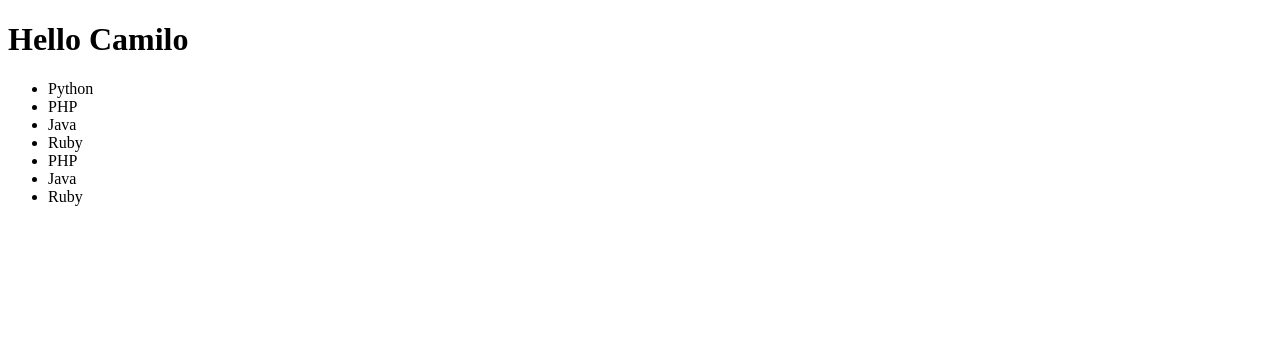
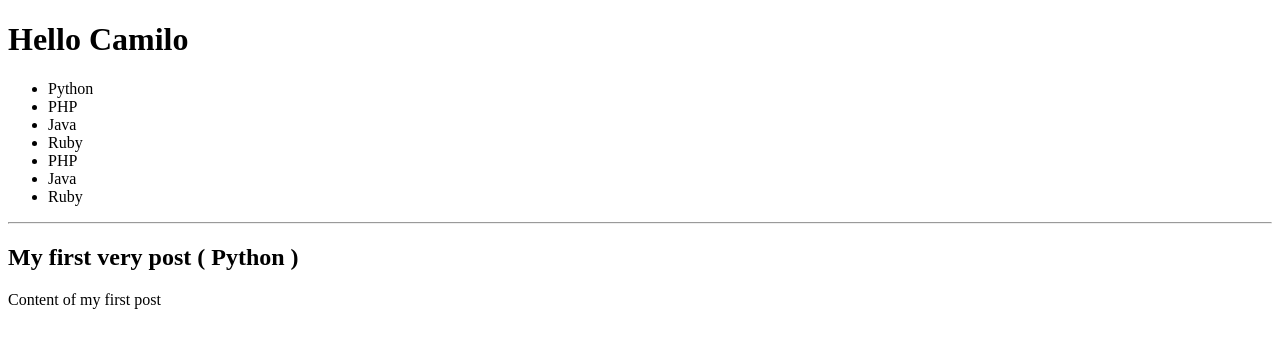
Before and after one commit to DotAmzi/Django-Basic-blog, a Django app: page /blog in a window 1280 px wide. Shown: the top 348 px of the page. Run offline with Django 3.2, Linux system fonts and the light colour scheme; data comes from the database, SQL or seed files in the repository; both versions use the stored data as it was after the commit.

Commit message:
save a data on relationship

```diff
--- a/blog/views.py
+++ b/blog/views.py
@@ -1,6 +1,6 @@
 from django.shortcuts import render
 from django.http import HttpResponse
-from blog.models import Category
+from blog.models import Category, Post
 
 # Create your views here.
 
@@ -12,10 +12,21 @@ def home(request):
     #     Category.objects.create(name=category)
 
     all_categories = Category.objects.all()
+    category_python = Category.objects.get(name='Python')
+    post = Post.objects.get(pk=1)
+
+    # post = Post()
+    # post.name = "My first very post"
+    # post.content = "Content of my first post"
+    # post.status = "Published"
+    # post.category = category_python
+    #
+    # post.save()
 
     context = {
         'name': name,
-        'categories': all_categories
+        'categories': all_categories,
+        'post': post,
     }
 
     return render(request, 'blog/home.html', context)
--- a/templates/blog/home.html
+++ b/templates/blog/home.html
@@ -14,5 +14,10 @@
       </li>
       {% endfor %}
     </ul>
+    <hr>
+    <h2>{{ post.name }} ( {{post.category.name}} )</h2>
+    <p>
+      {{ post.content }}
+    </p>
   </body>
 </html>
```
Also changed, not shown: db.sqlite3.
